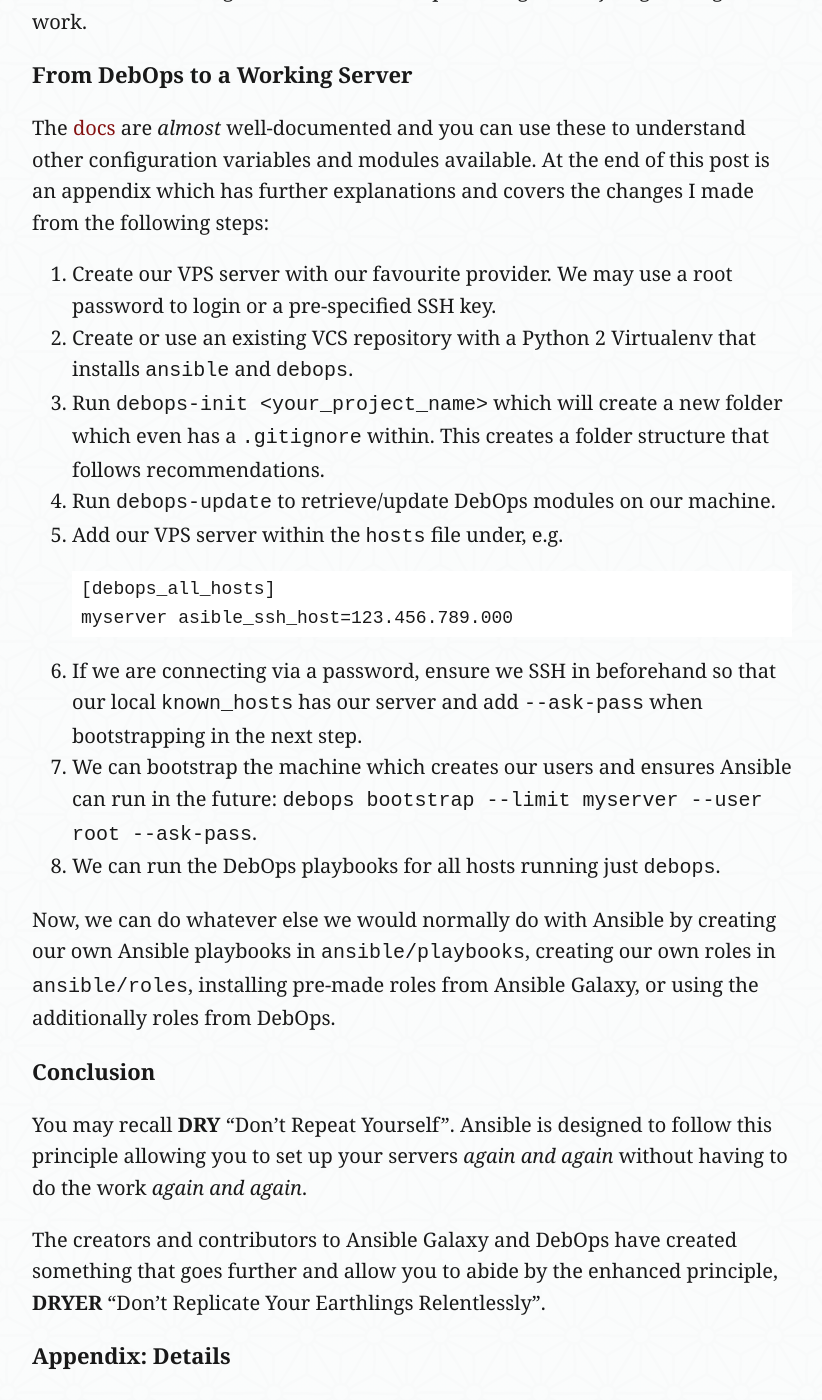
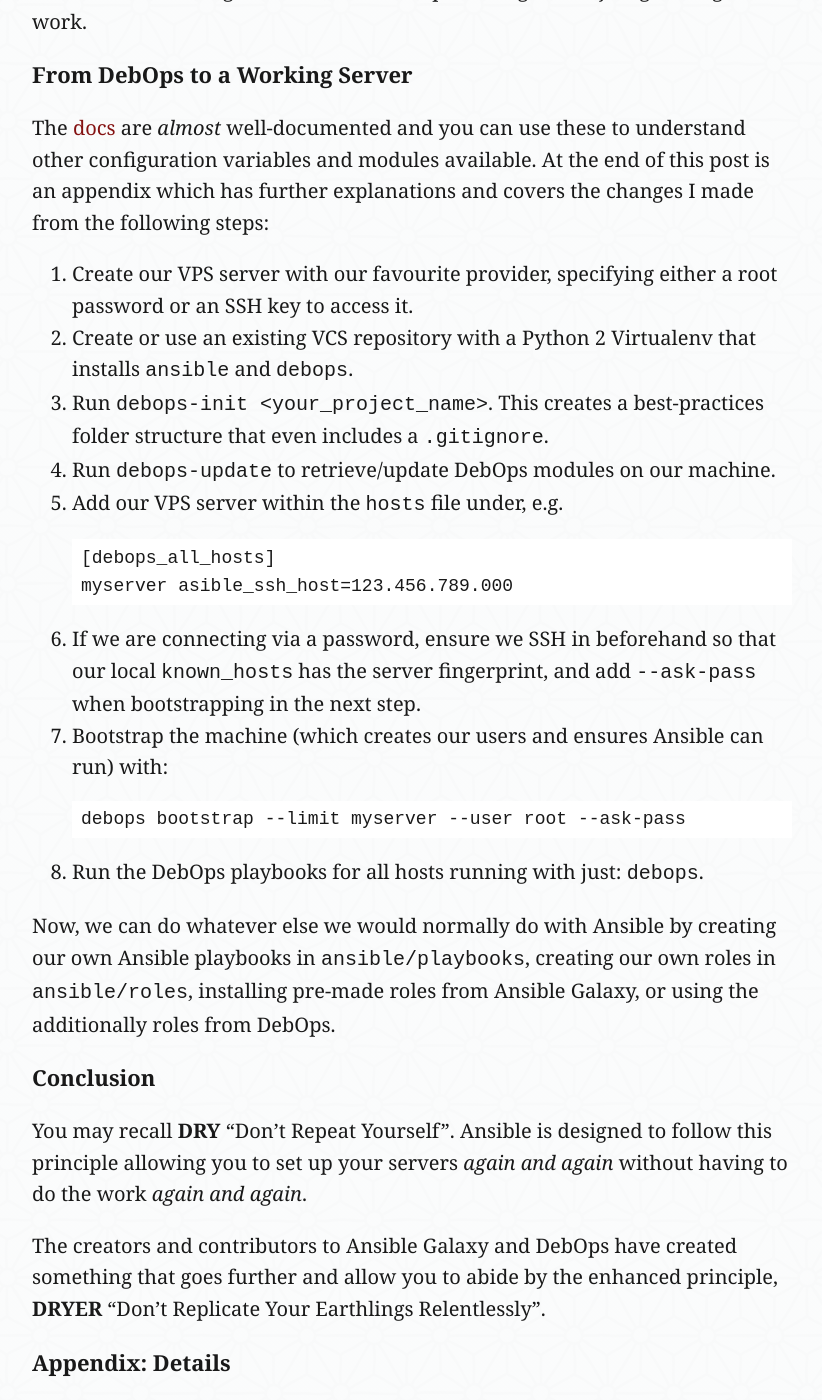
Before and after one commit to QasimK/qasimk.github.io, a Jekyll site: the page built from _posts/2017-03-01-setting-up-a-server-with-debops.md, in a window 1280 px wide and 1400 px high, scrolled down 1265 px. Shown: the whole window, without its empty margins (228-1050 px from the left). Built offline with Jekyll 4.4.1, drawn with Linux system fonts in a browser that asks for light colours; some of the changed text lies outside the part shown.

Commit message:
Improve post grammer

````diff
--- a/_posts/2017-03-01-setting-up-a-server-with-debops.md
+++ b/_posts/2017-03-01-setting-up-a-server-with-debops.md
@@ -16,7 +16,7 @@
 started unattended-upgrades, established Fail2Ban), pulled the repository
 (with securely scanned fingerprints), created a Python Virtualenv, installed all
 dependencies, setup Postgres for my app, set up and started uWSGI, created the
-[Let's Encrypt](https://letsencrypt.org/) certificate (with auto-renewal) and
+[Let's Encrypt](https://letsencrypt.org/) certificate (with auto-renewal), and
 finally setup Nginx with a [A+ SSL rating](https://www.ssllabs.com/ssltest/analyze.html).
 All in a single 'Everything' playbook, with tags so that I could do very quick
 deploys.
@@ -53,26 +53,27 @@
 available. At the end of this post is an appendix which has further
 explanations and covers the changes I made from the following steps:
 
-1. Create our VPS server with our favourite provider. We may use a root password
-to login or a pre-specified SSH key.
+1. Create our VPS server with our favourite provider, specifying either a root
+   password or an SSH key to access it.
 2. Create or use an existing VCS repository with a Python 2 Virtualenv that
-installs `ansible` and `debops`.
-3. Run `debops-init <your_project_name>` which will create a new folder which
-even has a `.gitignore` within. This creates a folder structure that follows
-recommendations.
+   installs `ansible` and `debops`.
+3. Run `debops-init <your_project_name>`. This creates a best-practices folder
+   structure that even includes a `.gitignore`.
 4. Run `debops-update` to retrieve/update DebOps modules on our machine.
 5. Add our VPS server within the `hosts` file under, e.g.
 ```
 [debops_all_hosts]
 myserver asible_ssh_host=123.456.789.000
 ```
-6. If we are connecting via a password, ensure we SSH in beforehand so
-that our local `known_hosts` has our server and add `--ask-pass` when
-bootstrapping in the next step.
-7. We can bootstrap the machine which creates our users and ensures
-Ansible can run in the future:
-`debops bootstrap --limit myserver --user root --ask-pass`.
-8. We can run the DebOps playbooks for all hosts running just `debops`.
+6. If we are connecting via a password, ensure we SSH in beforehand so that our
+   local `known_hosts` has the server fingerprint, and add `--ask-pass` when
+   bootstrapping in the next step.
+7. Bootstrap the machine (which creates our users and ensures Ansible can run)
+   with:
+```
+debops bootstrap --limit myserver --user root --ask-pass
+```
+8. Run the DebOps playbooks for all hosts running with just: `debops`.
 
 Now, we can do whatever else we would normally do with Ansible by creating
 our own Ansible playbooks in `ansible/playbooks`, creating our own roles in
````
